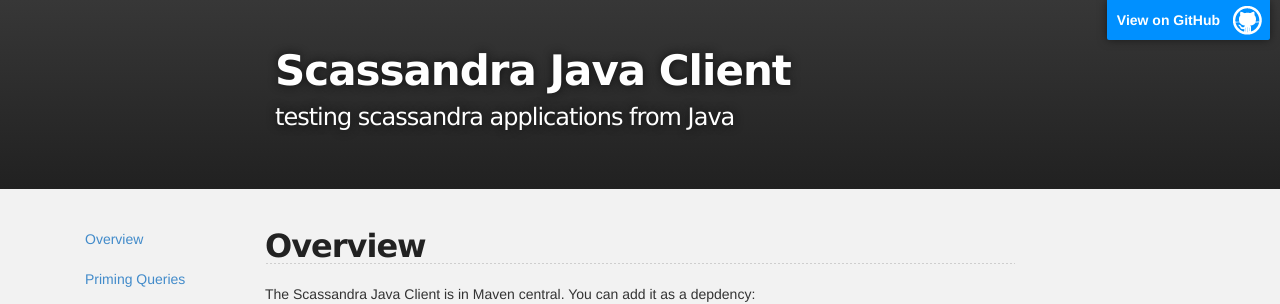
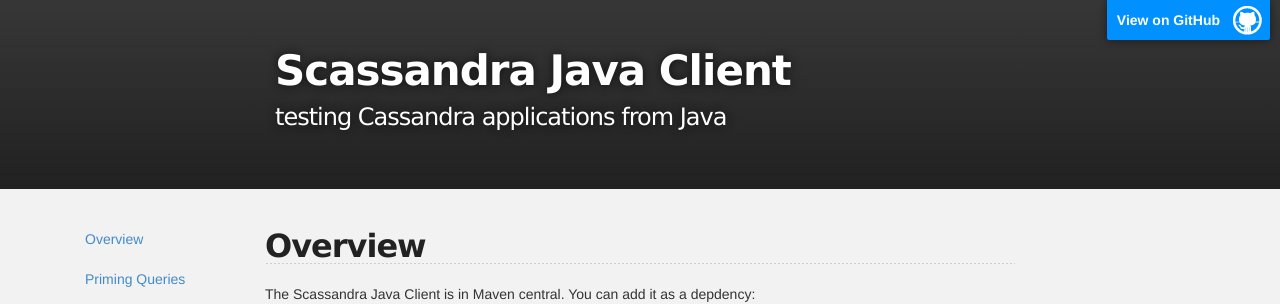
Before and after one commit to zznate/java-client, a Jekyll site: the page built from index.md, in a window 1280 px wide. Shown: the top 304 px of the page. Built offline with Jekyll 4.4.1, drawn with Linux system fonts in a browser that asks for light colours; Markdown is read by kramdown in place of the engine named in the settings.

Commit message:
few web site improvements

```diff
--- a/_config.yml
+++ b/_config.yml
@@ -1,7 +1,7 @@
 # Site settings
 title: Scassandra Java Client
 email: christopher.batey@gmail.com
-description: "Scassandra Java Client"
+description: "testing Cassandra applications from Java"
 baseurl: "/java-client"
 url: "http://scassandra.org/java-client"
 
--- a/_includes/header.html
+++ b/_includes/header.html
@@ -4,8 +4,8 @@
     <div class="col-sm-2 sidebar">
     </div>
     <div class="col-sm-8 main">
-      <h1 id="project_title">Scassandra Java Client</h1>
-      <h1 id="project_tagline">testing scassandra applications from Java</h1>
+      <h1 id="project_title">{{ site.title }}</h1>
+      <h1 id="project_tagline">{{ site.description }}</h1>
     </div>
 
   </div>
```
